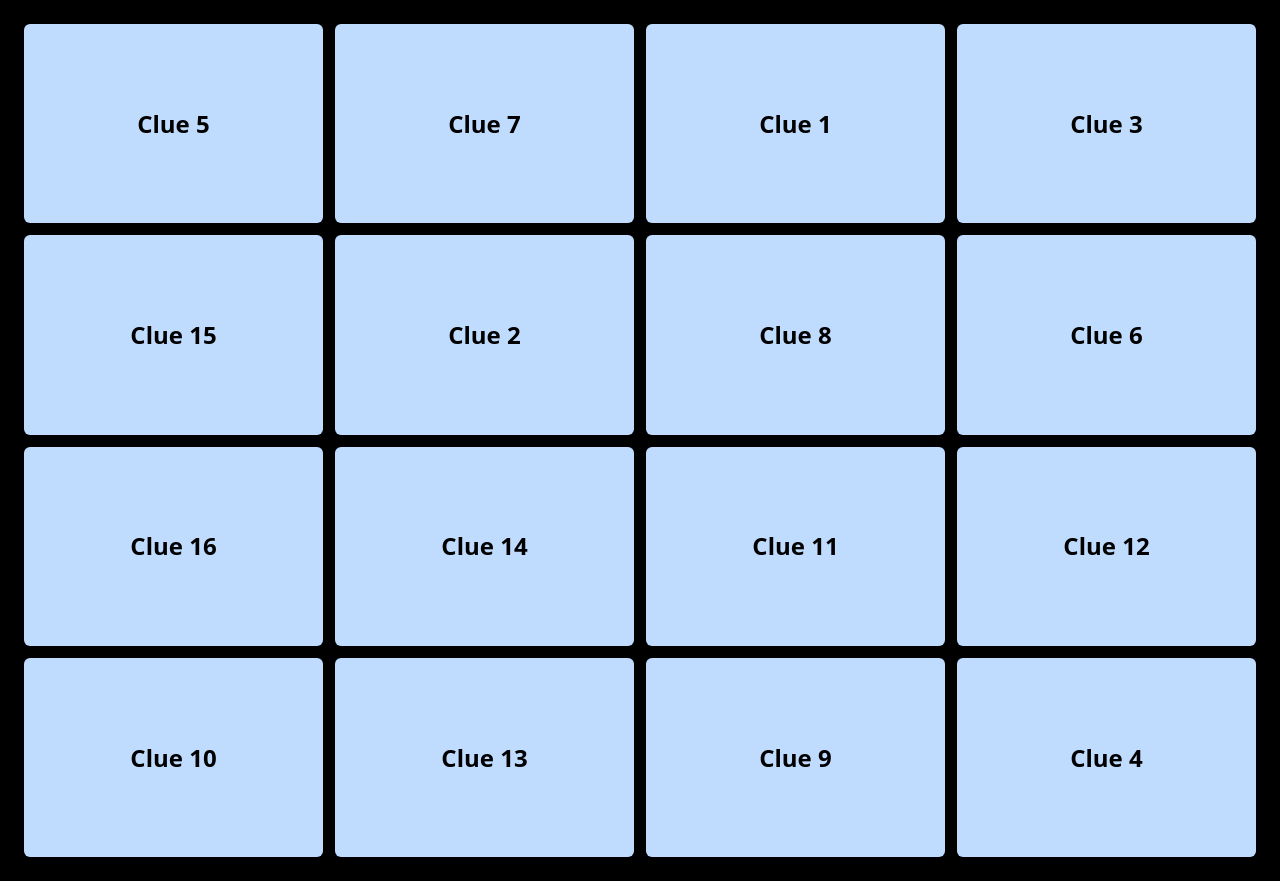
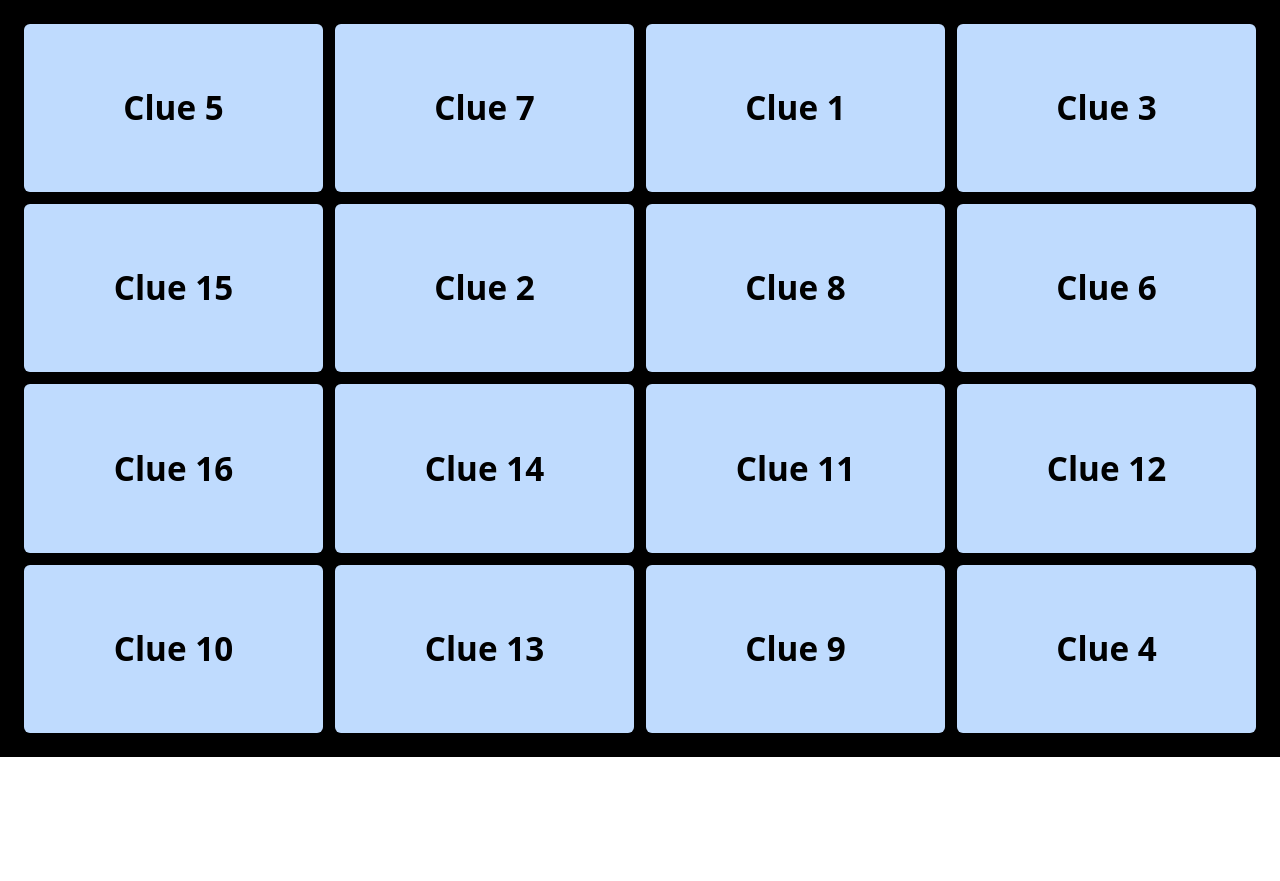
Before and after one commit to emordonez/connecting-wall, a Vue app: page /wall/1 in a window 1280 px wide. After the commit the page ends 800 px from the top, so only its background shows below. Built offline with nearby package versions, Linux system fonts and the light colour scheme.

Commit message:
brick font size now scales with width

```diff
--- a/src/components/Brick.vue
+++ b/src/components/Brick.vue
@@ -1,6 +1,7 @@
 <template>
   <div
-    class="aspect-w-3 aspect-h-2 rounded-md select-none transition-transform duration-1000"
+    ref="box"
+    class="aspect-w-16 aspect-h-9 rounded-md select-none transition-transform duration-1000"
     :class="[
       { [`group-${currentGroup}`]: selected && !found },
       { 'bg-blue-200': !selected && !found },
@@ -9,8 +10,9 @@
     @click="selectBrick"
   >
     <p
-      class="flex justify-center items-center font-semibold text-2xl"
+      class="flex justify-center items-center font-semibold"
       :class="{ 'text-white': selected || found }"
+      :style="{ fontSize: fontSize }"
     >
       {{ clue }}
     </p>
@@ -24,12 +26,33 @@ export default {
   emits: ['clicked'],
   data () {
     return {
+      fontSize: '',
       selected: false,
       found: false,
       rowIndex: 0
     }
   },
+  mounted () {
+    this.initObserver()
+  },
+  beforeUnmount () {
+    if (this.observer) {
+      this.observer.unobserve(this.$refs.box)
+    }
+  },
   methods: {
+    initObserver () {
+      const observer = new ResizeObserver(this.onResize)
+      observer.observe(this.$refs.box)
+      this.observer = observer
+    },
+    onResize() {
+      const width = this.$refs.box.offsetWidth
+      const fontSize = (width / 12) + 'pt'
+
+      this.fontSize = fontSize
+      this.$emit('resize', fontSize)
+    },
     selectBrick () {
       if (!this.found) {
         this.selected = !this.selected
```
